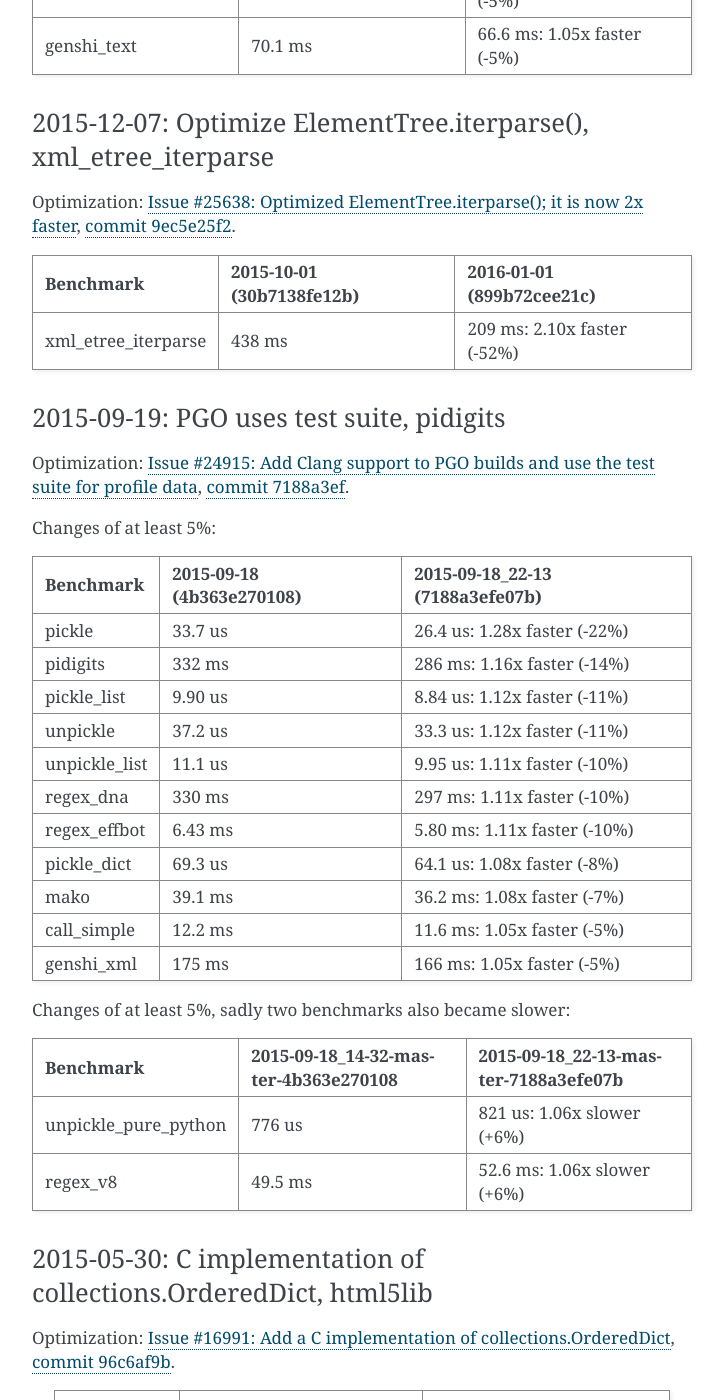
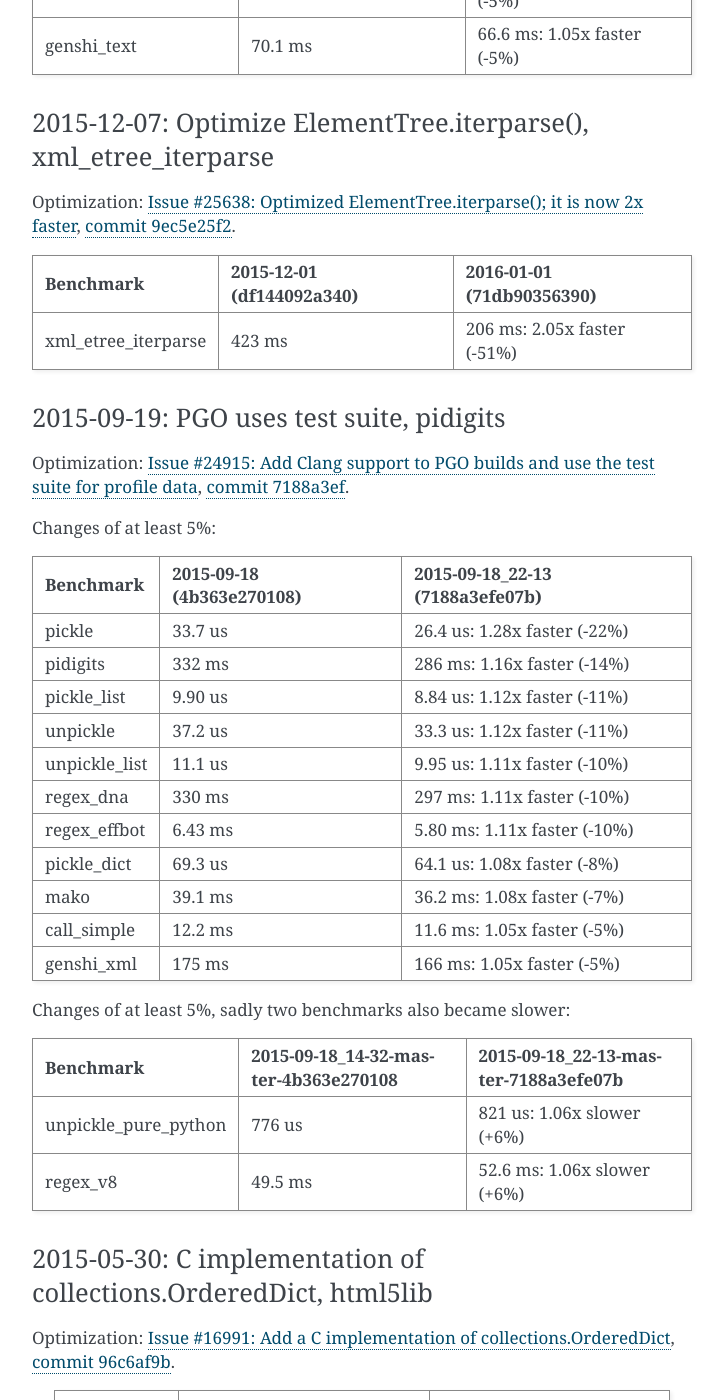
Before and after one commit to python/pyperformance, a Sphinx documentation site: the page built from doc/cpython_results_2017.rst, in a window 1280 px wide and 1400 px high, scrolled down 1609 px. Shown: the whole window, without its empty margins (388-1112 px from the left). Built offline with Sphinx 7.4.7, drawn with Linux system fonts in a browser that asks for light colours; some of the changed text lies outside the part shown.

Commit message:
doc: cpython results

```diff
--- a/doc/cpython_results_2017.rst
+++ b/doc/cpython_results_2017.rst
@@ -76,16 +76,16 @@ Changes of at least 5%:
 2015-12-07: Optimize ElementTree.iterparse(), xml_etree_iterparse
 -----------------------------------------------------------------
 
-.. XXX need to be validated on speed-python with PGO
+.. XXX results of the commit must validated on speed-python.
 
 Optimization: `Issue #25638: Optimized ElementTree.iterparse(); it is now 2x
 faster <http://bugs.python.org/issue25638>`_, `commit 9ec5e25f2
 <https://github.com/python/cpython/commit/9ec5e25f26a490510bb5da5c26a276cd30a263a0>`_.
 
 +---------------------+---------------------------+-----------------------------+
-| Benchmark           | 2015-10-01 (30b7138fe12b) | 2016-01-01 (899b72cee21c)   |
+| Benchmark           | 2015-12-01 (df144092a340) | 2016-01-01 (71db90356390)   |
 +=====================+===========================+=============================+
-| xml_etree_iterparse | 438 ms                    | 209 ms: 2.10x faster (-52%) |
+| xml_etree_iterparse | 423 ms                    | 206 ms: 2.05x faster (-51%) |
 +---------------------+---------------------------+-----------------------------+
 
 2015-09-19: PGO uses test suite, pidigits
```
Also changed, not shown: other parts of doc/cpython_results_2017.rst (+7 -7 lines).
